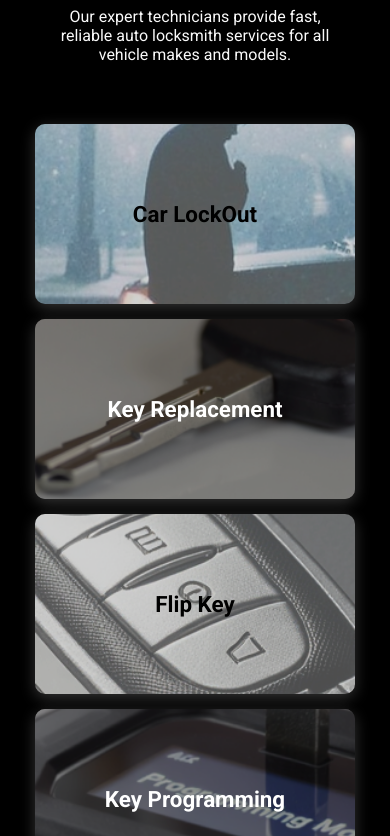
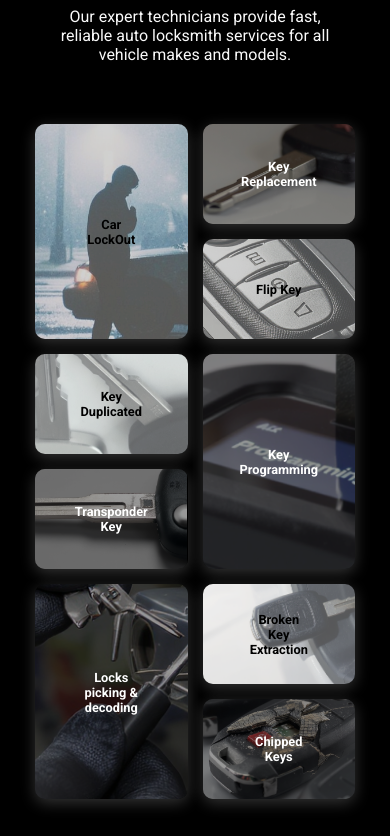
Before and after one commit to ogancheban/Locksmith, a plain HTML site: page index.html in a window 390 px wide. Shown: the part 1044-1880 px from the top of the page. Drawn offline with Linux system fonts and the light colour scheme; a web font is replaced by a local one.

Commit message:
header+hero+adventages+services finish

```diff
--- a/css/main.css
+++ b/css/main.css
@@ -76,7 +76,8 @@ h2  {font-size: 2rem;
     margin-top: 2rem;
     margin-bottom: 1rem;}
 h3 {
-    font-size: 1.4rem;
+    /* font-size: 1.4rem; */
+    font-size: clamp(0.8rem, 1.5vw, 1.4rem);
 }
 p {
     font-size: 1rem;
@@ -106,13 +107,6 @@ p {
         min-height: 100vh;
 }
 
-.container {
-    max-width: 1440px;
-
-    padding: 0px 15px;
-        margin: 0 auto;
-
-}
 
 .container {
     margin: 0 auto;
@@ -122,6 +116,7 @@ p {
     display: flex;
     align-items: center;
     justify-content: space-between;
+    padding: 0px 15px;
 }
 
 /* Header */
@@ -486,7 +481,6 @@ main {
      object-fit: cover;
      z-index: 0;
  }
-
  .section-overlay {
      position: absolute;
      top: 0;
@@ -496,7 +490,6 @@ main {
      background: rgba(250, 142, 142, 0);
      z-index: 1;
  }
-
  .advantages-content {
      position: relative;
      z-index: 2;
@@ -506,7 +499,6 @@ main {
     grid-template-columns: repeat(4, 1fr);
      gap: 20px;
  }
-
  .feature-box {
      display: flex;
      align-items: center;
@@ -515,11 +507,9 @@ main {
      border-radius: 8px; */
      transition: transform 0.3s ease;
  }
-
  .feature-box:hover {
      transform: translateY(-5px);
  }
-
  .feature-icon {
      width: 40px;
      height: 40px;
@@ -527,13 +517,11 @@ main {
      flex-shrink: 0;
      fill: #ffffff;
  }
-
  .feature-text {
      font-size: 1.2rem;
      font-weight: bold;
      color:#000;
  }
-
  @media (max-width: 920px) {
      .advantages-content {
         grid-template-columns: repeat(2, 1fr);
@@ -548,32 +536,8 @@ main {
     padding: 30px 10px;
     min-height: 200px;}
  }
+
 /* gallery */
-.gallery-items {
-    display: grid;
-    gap: 10px;
-    grid-template-columns: repeat(auto-fit, minmax(250px, 1fr));
-}
-.gallery-item {
-    position: relative;
-    padding: 0px 0px 85% 0px;
-    border-radius: 20px;
-}
-.gallery-item img {
-    position: absolute;
-    top: 0;
-    left: 0;
-    height: 100%;
-    width: 100%;
-    object-fit: cover;
-}
-.gallery-item-l {
-    grid-row: span 2;
-}
-
-
-
-
 .services {
     position: relative;
     width: 100%;
@@ -588,8 +552,6 @@ main {
     flex-direction: column;
     margin: 0 auto;
 }
-
-
 .services h2 {
     margin-bottom: 10px;
     color: #FAFAFA;
@@ -613,17 +575,31 @@ main {
     z-index: 1;
 }
 .subtitle {
-
     font-size: 16px;
-
     color: #fafafa;
-
     margin-bottom: 40px;
-
 }
-
-
-
+.gallery-items {
+    display: grid;
+    gap: 10px;
+    grid-template-columns: repeat(auto-fit, minmax(200px, 1fr));
+}
+.gallery-item {
+    position: relative;
+    padding: 0px 0px 85% 0px;
+    border-radius: 20px;
+}
+.gallery-item img {
+    position: absolute;
+    top: 0;
+    left: 0;
+    height: 100%;
+    width: 100%;
+    object-fit: cover;
+}
+.gallery-item-l {
+    grid-row: span 2;
+}
 .grid {
     display: grid;
 
@@ -659,19 +635,12 @@ grid-template-areas:
 }.l5 {
     grid-area: l5;
 }
-
 .card {
     position: relative;
-
-
     border-radius: 10px;
-
     overflow: hidden;
-
     box-shadow: 0 4px 15px rgba(255, 255, 255, 0.2);
-
     transition: transform 0.3s ease;
-
 }
 .card-desc {
     position: absolute;
@@ -680,18 +649,13 @@ grid-template-areas:
     transform: translate(-50%, -50%);
     z-index: 2;
     padding: 10px;
-    white-space: nowrap;
+    white-space: normal;
+    text-align: center;
+    word-break: normal;
 }
-.card
-
-
-
 .card:hover {
     transform: scale(1.01);
 }
-
-
-
 .card img {
 width: 100%;
     height: 100%;
@@ -704,33 +668,42 @@ width: 100%;
 }
 .desc-w {
     color: white;
-
-
-
 }
 .desc-b {
     color:#000000;
-
 }
 /* --- Мобильная адаптация --- */
 @media (max-width: 950px) {
     .services {
-
             height: auto;
         }
     .grid {
-            grid-template-areas: none;
+    grid-template-rows: repeat(6, minmax(100px, 1fr));
+    grid-template-columns: repeat(2, minmax(100px, 1fr));
+    grid-template-areas:
+        "b1 l1"
+        "b1 l2"
+        "l3 b2"
+        "l4 b2"
+        "b3 b4"
+        "b3 l5";
+    gap: 15px;
+}
+
+
+        /* прошлый код */
+            /* grid-template-areas: none;
             grid-template-columns: repeat(2, 1fr);
             grid-auto-rows: auto;
-        }
+        } */
 
         /* Сбрасываем привязку к областям */
-        .grid>* {
+        /* .grid>* {
             grid-area: unset;
         }
-
+     */
         /* Устанавливаем порядок вывода */
-        .b1 {
+        /* .b1 {
             order: 1;
         }
 
@@ -764,21 +737,22 @@ width: 100%;
 
         .l5 {
             order: 9;
+        } */
+
+        /* Сохраняем красивую пропорцию */
+                /* .card {
+                    aspect-ratio: 4 / 3;
+                } */
 }
 
-        /* Сохраняем красивую пропорцию */
-        .card {
-            aspect-ratio: 4 / 3;
-        }
-}
 
 @media (max-width: 480px) {
-    .grid {
+    /* .grid {
         grid-template-columns: 1fr;
     }
          .card {
              aspect-ratio: 16 / 9;
-         }
+         } */
 }
 
 /* end gallery */
```
Lines whose indentation alone changed are shown as unchanged.
